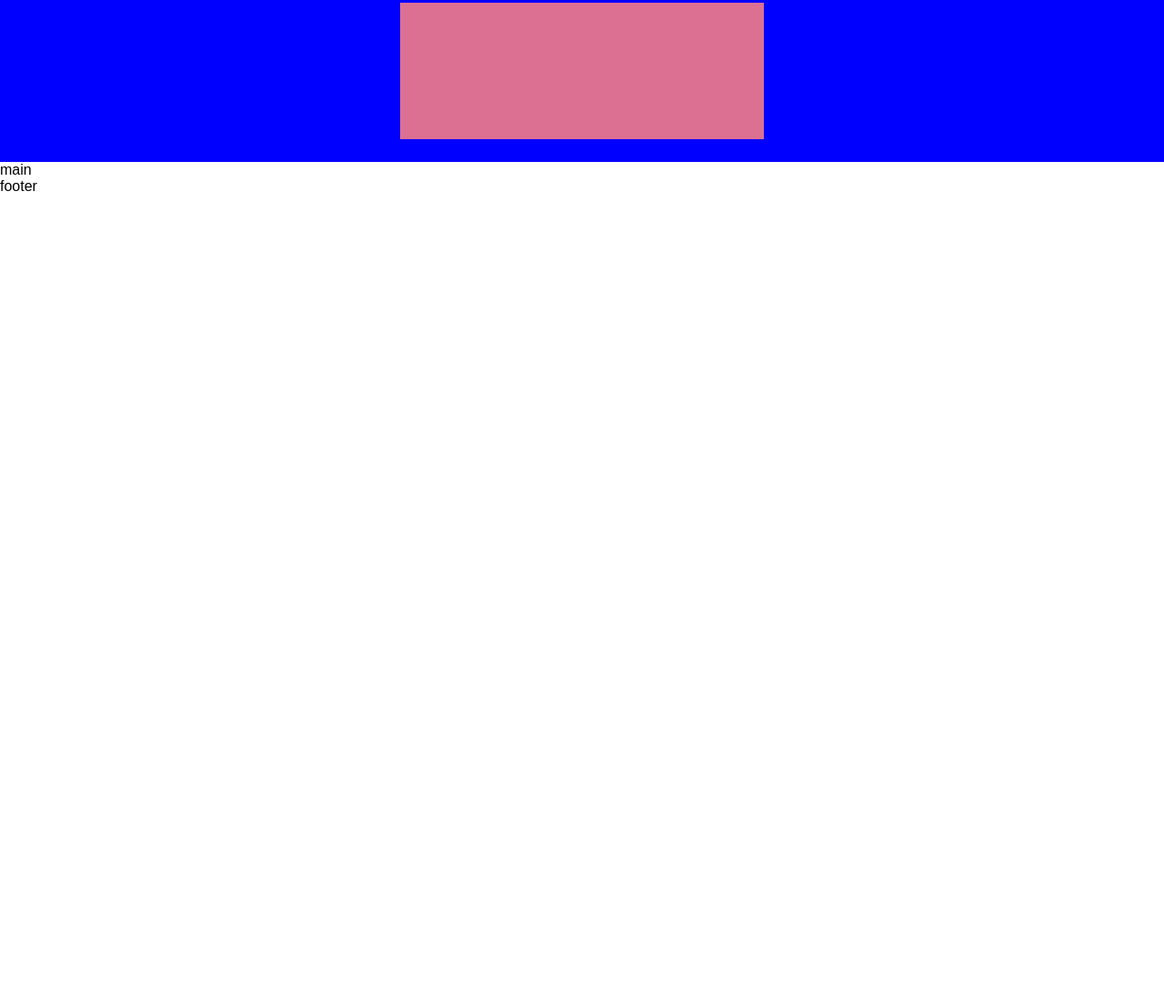
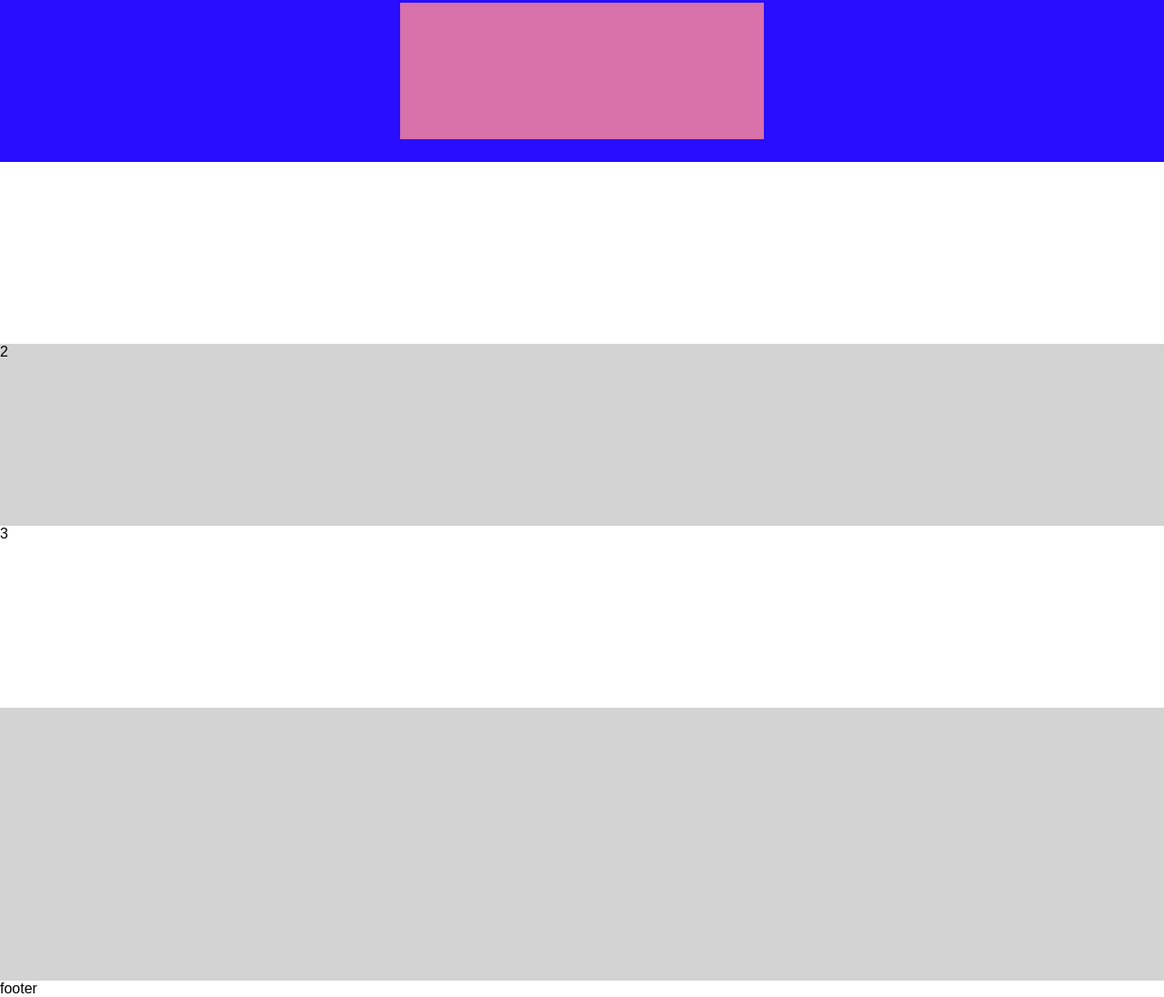
Before and after one commit to Federica-Gallucci/htmlcss-struttura-discord, a plain HTML site: page index.html in a window 1280 px wide. Shown: the part 72-1168 px from the top of the page at 91% size. Before the commit the page ends 800 px from the top, so only its background shows below. Drawn offline with Linux system fonts and the light colour scheme.

Commit message:
add main section

```diff
--- a/css/style.css
+++ b/css/style.css
@@ -38,6 +38,11 @@ ul {
   background-color: orange;
   border-style: dashed;
 }
+
+.rectangle {
+  height: 200px;
+}
+
 /* HEADER */
 
 .header-ext {
@@ -77,7 +82,7 @@ ul {
 
 .header-int {
   height: 205px;
-  background-color: blue;
+  background-color: rgba(30, 0, 255, 0.945);
   margin-top: 10px;
   display: flex;
   justify-content: center;
@@ -85,10 +90,30 @@ ul {
 .pink-box {
   width: 400px;
   height: 150px;
-  background-color: palevioletred;
+  background-color: rgb(216, 112, 169);
   align-self: center;
 }
 
 /* MAIN */
 
+.color-box {
+  display: flex;
+  flex-direction: column;
+}
+.color1 {
+  background-color: white;
+}
+
+.color2 {
+  background-color: lightgray;
+}
+
+.color3 {
+  background-color: white;
+}
+
+.color4 {
+  height: 300px;
+  background-color: lightgray;
+}
 /* FOOTER */
--- a/index.html
+++ b/index.html
@@ -33,9 +33,20 @@
         </div>
 
 
-      </header>
+     </header>
 
-      <main>main</main>
+      <main>
+        <div>
+          <ul class="color-box">
+            <li class="color1 rectangle">
+
+            </li>
+            <li class="color2 rectangle">2</li>
+            <li class="color3 rectangle">3</li>
+            <li class="color4"></li>
+          </ul>
+        </div>
+      </main>
 
       <footer>footer</footer>
     </div>
```
